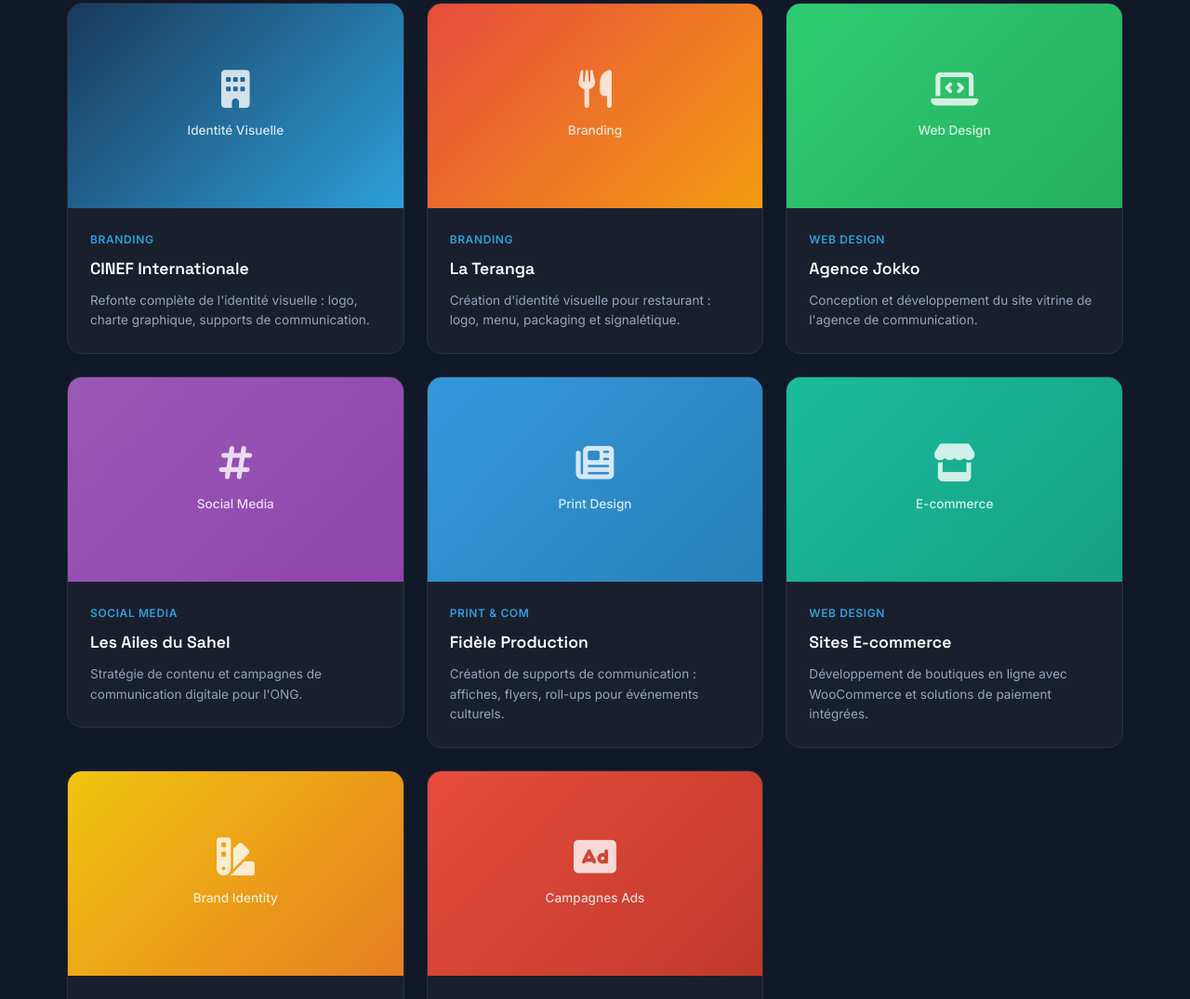
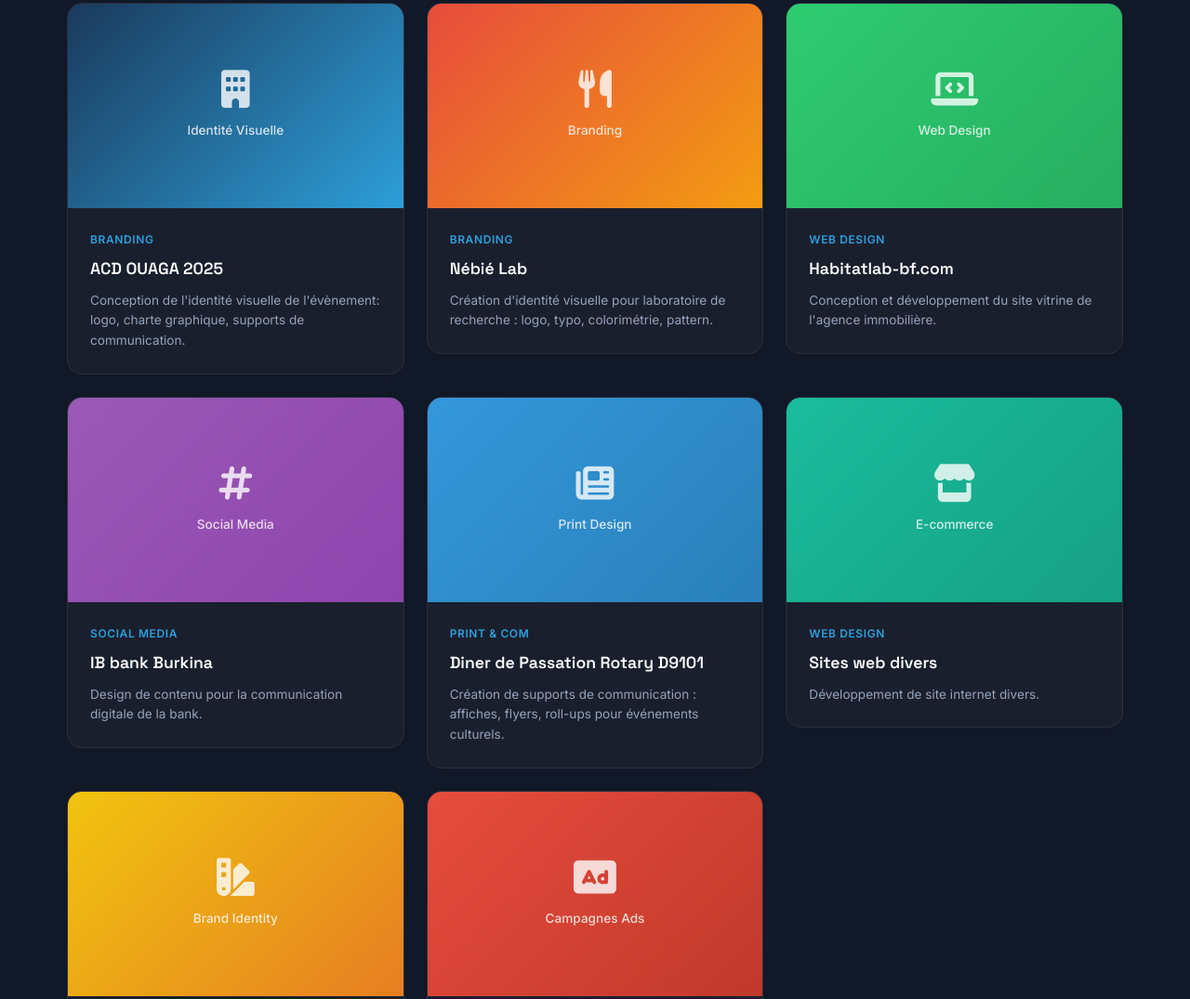
Before and after one commit to nakelsba19/portfolio, a plain HTML site: page index.html in a window 1280 px wide. Shown: the part 5442-6517 px from the top of the page at 93% size. Drawn offline with Linux system fonts and the light colour scheme.

Commit message:
Update index.html

```diff
--- a/index.html
+++ b/index.html
@@ -438,8 +438,8 @@
                         </div>
                         <div class="portfolio-info">
                             <span class="portfolio-category">Branding</span>
-                            <h3>CINEF Internationale</h3>
-                            <p>Refonte complète de l'identité visuelle : logo, charte graphique, supports de communication.</p>
+                            <h3>ACD OUAGA 2025</h3>
+                            <p>Conception de l'identité visuelle de l'évènement: logo, charte graphique, supports de communication.</p>
                         </div>
                         <div class="portfolio-overlay">
                             <span class="overlay-text">Voir le projet</span>
@@ -457,8 +457,8 @@
                         </div>
                         <div class="portfolio-info">
                             <span class="portfolio-category">Branding</span>
-                            <h3>La Teranga</h3>
-                            <p>Création d'identité visuelle pour restaurant : logo, menu, packaging et signalétique.</p>
+                            <h3>Nébié Lab</h3>
+                            <p>Création d'identité visuelle pour laboratoire de recherche : logo, typo, colorimétrie, pattern.</p>
                         </div>
                         <div class="portfolio-overlay">
                             <span class="overlay-text">Voir le projet</span>
@@ -476,8 +476,8 @@
                         </div>
                         <div class="portfolio-info">
                             <span class="portfolio-category">Web Design</span>
-                            <h3>Agence Jokko</h3>
-                            <p>Conception et développement du site vitrine de l'agence de communication.</p>
+                            <h3>Habitatlab-bf.com</h3>
+                            <p>Conception et développement du site vitrine de l'agence immobilière.</p>
                         </div>
                         <div class="portfolio-overlay">
                             <span class="overlay-text">Voir le projet</span>
@@ -495,8 +495,8 @@
                         </div>
                         <div class="portfolio-info">
                             <span class="portfolio-category">Social Media</span>
-                            <h3>Les Ailes du Sahel</h3>
-                            <p>Stratégie de contenu et campagnes de communication digitale pour l'ONG.</p>
+                            <h3>IB bank Burkina</h3>
+                            <p>Design de contenu pour la communication digitale de la bank.</p>
                         </div>
                         <div class="portfolio-overlay">
                             <span class="overlay-text">Voir le projet</span>
@@ -514,7 +514,7 @@
                         </div>
                         <div class="portfolio-info">
                             <span class="portfolio-category">Print & Com</span>
-                            <h3>Fidèle Production</h3>
+                            <h3>Diner de Passation Rotary D9101</h3>
                             <p>Création de supports de communication : affiches, flyers, roll-ups pour événements culturels.</p>
                         </div>
                         <div class="portfolio-overlay">
@@ -533,8 +533,8 @@
                         </div>
                         <div class="portfolio-info">
                             <span class="portfolio-category">Web Design</span>
-                            <h3>Sites E-commerce</h3>
-                            <p>Développement de boutiques en ligne avec WooCommerce et solutions de paiement intégrées.</p>
+                            <h3>Sites web divers</h3>
+                            <p>Développement de site internet divers.</p>
                         </div>
                         <div class="portfolio-overlay">
                             <span class="overlay-text">Voir le projet</span>
```
